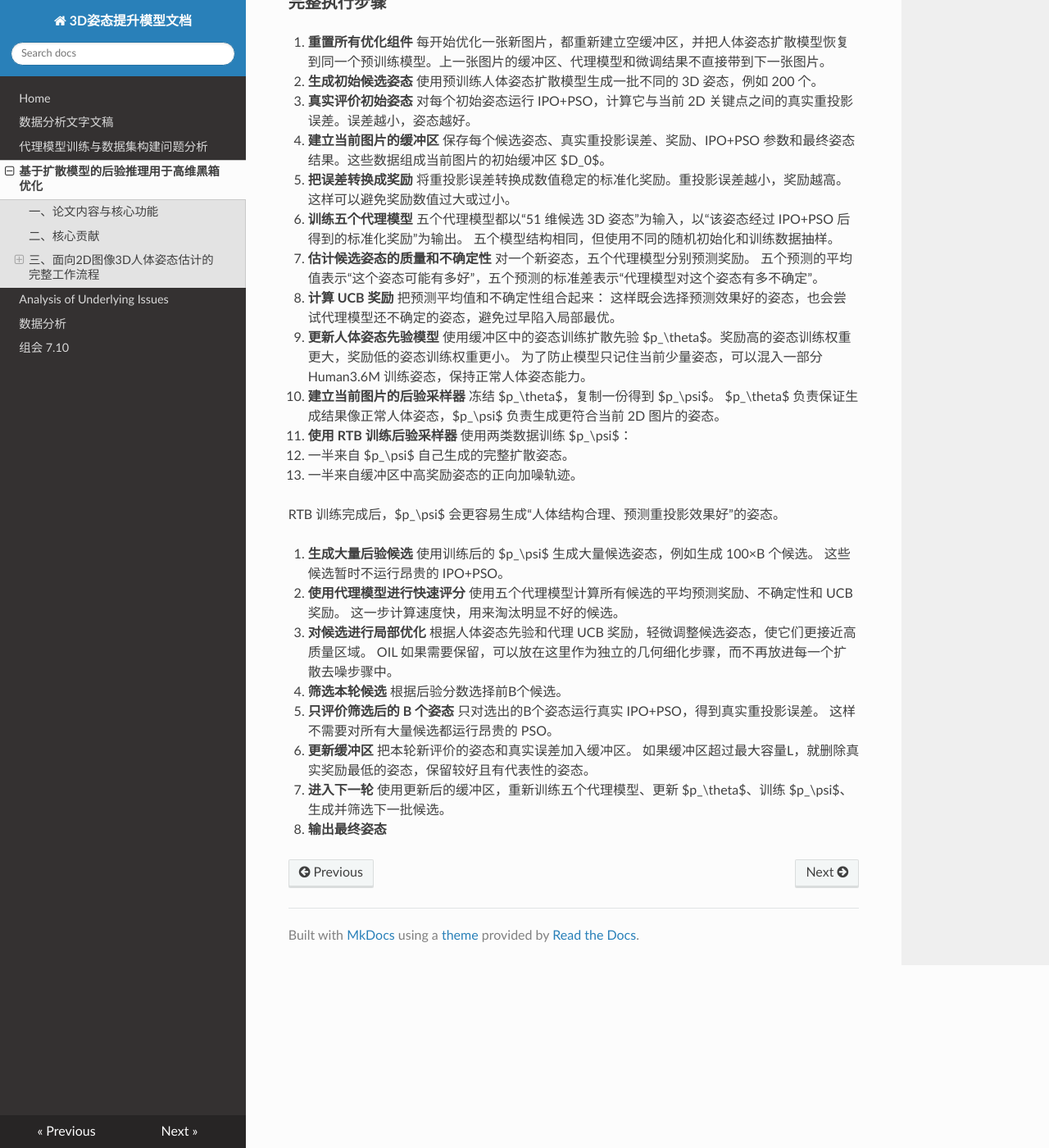
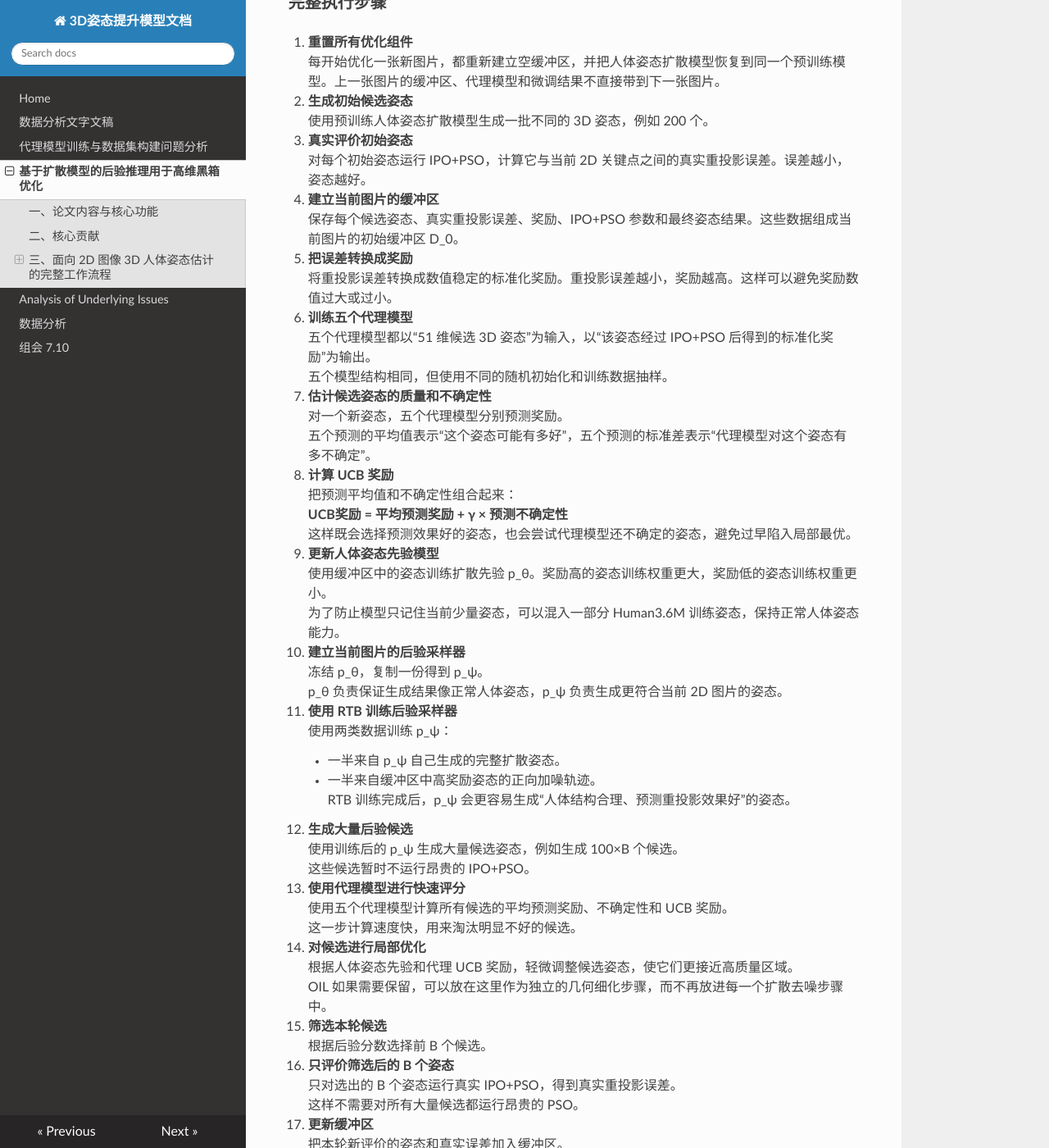
Before and after one commit to Caoruiting/3Dpsoe-doc, an MkDocs documentation site: the page built from docs/7_17.md, in a window 1280 px wide and 1400 px high, scrolled down 718 px. Shown: the whole window at 82% size. Built offline with MkDocs 1.6.1, drawn with Linux system fonts in a browser that asks for light colours; nearby versions of some CDN libraries; some of the changed text lies outside the part shown.

Commit message:
Update 7_17.md

```diff
--- a/docs/7_17.md
+++ b/docs/7_17.md
@@ -22,7 +22,7 @@
    对每个初始姿态运行 IPO+PSO，计算它与当前 2D 关键点之间的真实重投影误差。误差越小，姿态越好。
 
 4. **建立当前图片的缓冲区**
-   保存每个候选姿态、真实重投影误差、奖励、IPO+PSO 参数和最终姿态结果。这些数据组成当前图片的初始缓冲区 $D_0$。
+   保存每个候选姿态、真实重投影误差、奖励、IPO+PSO 参数和最终姿态结果。这些数据组成当前图片的初始缓冲区 D_0。
 
 5. **把误差转换成奖励**
    将重投影误差转换成数值稳定的标准化奖励。重投影误差越小，奖励越高。这样可以避免奖励数值过大或过小。
@@ -37,47 +37,48 @@
 
 8. **计算 UCB 奖励**
    把预测平均值和不确定性组合起来：
-这样既会选择预测效果好的姿态，也会尝试代理模型还不确定的姿态，避免过早陷入局部最优。
+   **UCB奖励 = 平均预测奖励 + γ × 预测不确定性**
+   这样既会选择预测效果好的姿态，也会尝试代理模型还不确定的姿态，避免过早陷入局部最优。
 
 9. **更新人体姿态先验模型**
-使用缓冲区中的姿态训练扩散先验 $p_\theta$。奖励高的姿态训练权重更大，奖励低的姿态训练权重更小。
-为了防止模型只记住当前少量姿态，可以混入一部分 Human3.6M 训练姿态，保持正常人体姿态能力。
+   使用缓冲区中的姿态训练扩散先验 p_θ。奖励高的姿态训练权重更大，奖励低的姿态训练权重更小。
+   为了防止模型只记住当前少量姿态，可以混入一部分 Human3.6M 训练姿态，保持正常人体姿态能力。
 
 10. **建立当前图片的后验采样器**
- 冻结 $p_\theta$，复制一份得到 $p_\psi$。
- $p_\theta$ 负责保证生成结果像正常人体姿态，$p_\psi$ 负责生成更符合当前 2D 图片的姿态。
+    冻结 p_θ，复制一份得到 p_ψ。
+    p_θ 负责保证生成结果像正常人体姿态，p_ψ 负责生成更符合当前 2D 图片的姿态。
 
 11. **使用 RTB 训练后验采样器**
- 使用两类数据训练 $p_\psi$：
- - 一半来自 $p_\psi$ 自己生成的完整扩散姿态。
- - 一半来自缓冲区中高奖励姿态的正向加噪轨迹。
-
- RTB 训练完成后，$p_\psi$ 会更容易生成“人体结构合理、预测重投影效果好”的姿态。
+    使用两类数据训练 p_ψ：
+    - 一半来自 p_ψ 自己生成的完整扩散姿态。
+    - 一半来自缓冲区中高奖励姿态的正向加噪轨迹。
+    RTB 训练完成后，p_ψ 会更容易生成“人体结构合理、预测重投影效果好”的姿态。
 
 12. **生成大量后验候选**
- 使用训练后的 $p_\psi$ 生成大量候选姿态，例如生成 100×B 个候选。
- 这些候选暂时不运行昂贵的 IPO+PSO。
+    使用训练后的 p_ψ 生成大量候选姿态，例如生成 100×B 个候选。
+    这些候选暂时不运行昂贵的 IPO+PSO。
 
 13. **使用代理模型进行快速评分**
- 使用五个代理模型计算所有候选的平均预测奖励、不确定性和 UCB 奖励。
- 这一步计算速度快，用来淘汰明显不好的候选。
+    使用五个代理模型计算所有候选的平均预测奖励、不确定性和 UCB 奖励。
+    这一步计算速度快，用来淘汰明显不好的候选。
 
 14. **对候选进行局部优化**
- 根据人体姿态先验和代理 UCB 奖励，轻微调整候选姿态，使它们更接近高质量区域。
- OIL 如果需要保留，可以放在这里作为独立的几何细化步骤，而不再放进每一个扩散去噪步骤中。
+    根据人体姿态先验和代理 UCB 奖励，轻微调整候选姿态，使它们更接近高质量区域。
+    OIL 如果需要保留，可以放在这里作为独立的几何细化步骤，而不再放进每一个扩散去噪步骤中。
 
 15. **筛选本轮候选**
- 根据后验分数选择前B个候选。
+    根据后验分数选择前 B 个候选。
 
 16. **只评价筛选后的 B 个姿态**
- 只对选出的B个姿态运行真实 IPO+PSO，得到真实重投影误差。
- 这样不需要对所有大量候选都运行昂贵的 PSO。
+    只对选出的 B 个姿态运行真实 IPO+PSO，得到真实重投影误差。
+    这样不需要对所有大量候选都运行昂贵的 PSO。
 
 17. **更新缓冲区**
- 把本轮新评价的姿态和真实误差加入缓冲区。
- 如果缓冲区超过最大容量L，就删除真实奖励最低的姿态，保留较好且有代表性的姿态。
+    把本轮新评价的姿态和真实误差加入缓冲区。
+    如果缓冲区超过最大容量 L，就删除真实奖励最低的姿态，保留较好且有代表性的姿态。
 
 18. **进入下一轮**
- 使用更新后的缓冲区，重新训练五个代理模型、更新 $p_\theta$、训练 $p_\psi$、生成并筛选下一批候选。
+    使用更新后的缓冲区，重新训练五个代理模型、更新 p_θ、训练 p_ψ、生成并筛选下一批候选。
 
 19. **输出最终姿态**
+    迭代结束后，输出缓冲区中真实重投影误差最小的姿态作为最终 3D 姿态估计结果。
```
Also changed, not shown: other parts of docs/7_17.md (+4 -4 lines).
